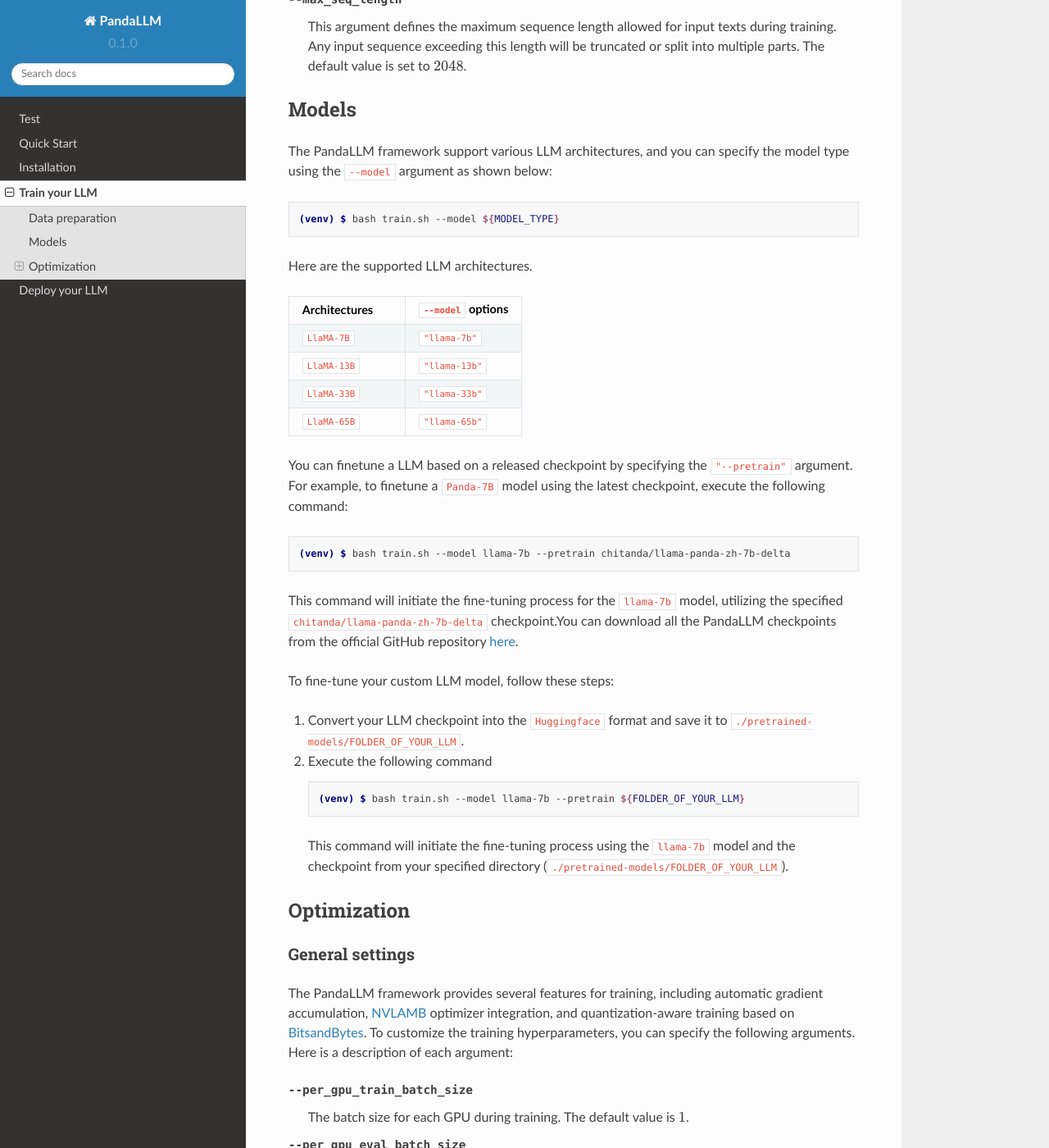
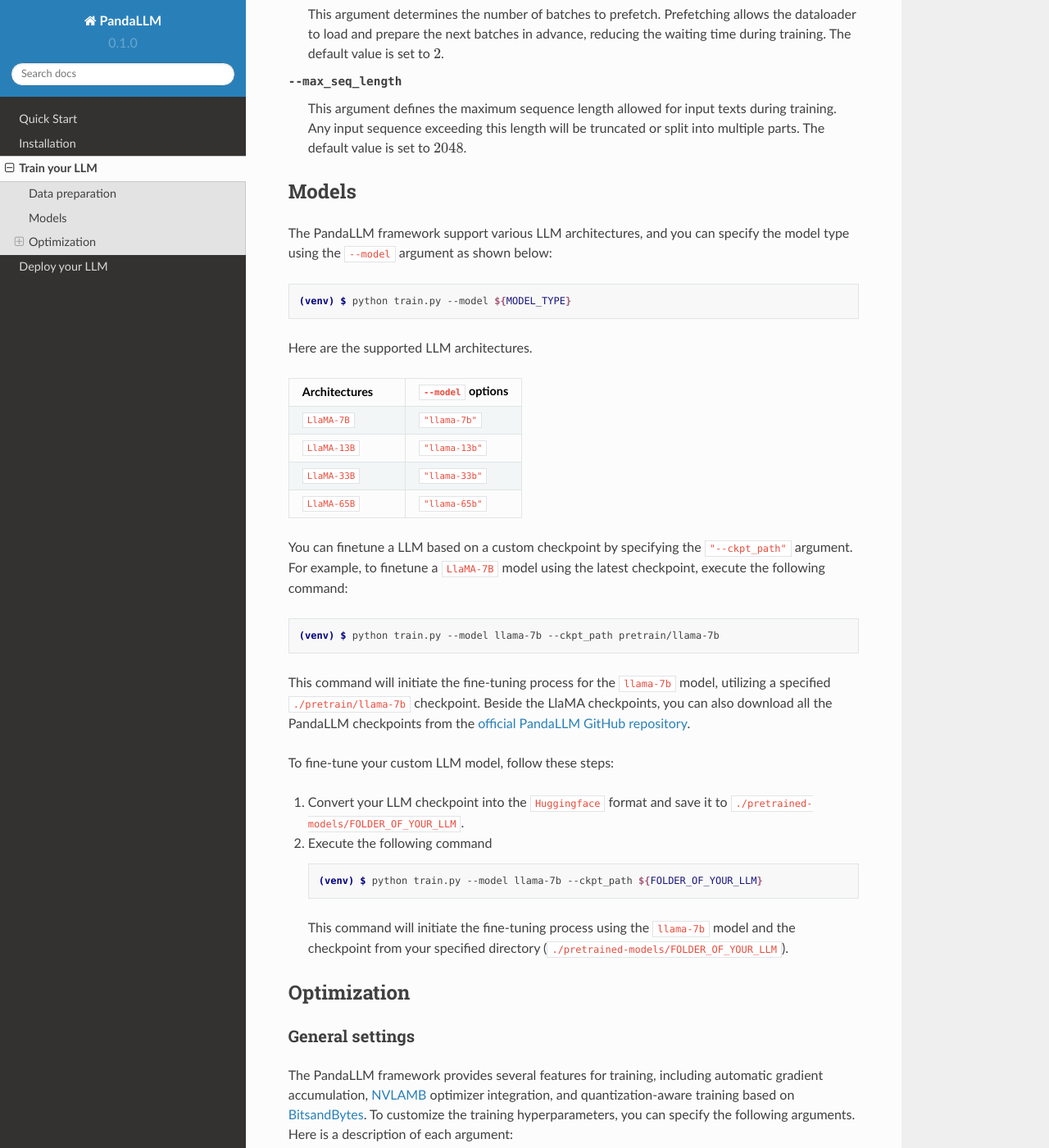
Before and after one commit to mzf666/panda-tutorial, a Sphinx documentation site: the page built from docs/source/train.rst, in a window 1280 px wide and 1400 px high, scrolled down 1675 px. Shown: the whole window at 82% size. Built offline with Sphinx 7.4.7 and the Read the Docs theme 2.0.0, drawn with Linux system fonts in a browser that asks for light colours; some of the changed text lies outside the part shown.

Commit message:
Change train.sh --> train.py

```diff
--- a/docs/source/deploy.rst
+++ b/docs/source/deploy.rst
@@ -4,6 +4,6 @@
 .. autosummary::
    :toctree: generated
 
-.. code-block::
 
-    aa = torch.nn()
+Coming Soon ...
+---------------
--- a/docs/source/index.rst
+++ b/docs/source/index.rst
@@ -11,7 +11,6 @@
 --------
 
 .. toctree::
-    test
     quick_start
     install
     train
--- a/docs/source/quick_start.rst
+++ b/docs/source/quick_start.rst
@@ -1,4 +1,6 @@
 Quick Start
 ==============
 
+>>> import torch
+
 Panda github https://github.com/dandelionsllm/pandallm
--- a/docs/source/train.rst
+++ b/docs/source/train.rst
@@ -1,19 +1,23 @@
 Train your LLM
 ==============
+
+.. autosummary::
+   :toctree: generated
+
 
 `PandaLLM <https://github.com/dandelionsllm/pandallm>`_ enables efficient training of various LLMs by leveraging the `DeepSpeed <https://github.com/microsoft/DeepSpeed>`_ acceleration framework and the `FairScale <https://github.com/facebookresearch/fairscale>`_ parallelization framework. You can train your LLM with a customized configuration using the following command:
 
 .. code-block:: console
 
-    (venv) $ bash train.sh --model llama-7b
+    (venv) $ python train.py --model llama-7b
 
-When you execute the ``train.sh`` script, it automatically generates a training configuration file at ``./conf/tmp.yaml`` based on the configuration template file located at ``./conf/template.yaml``. Subsequently, the script initiates the training process by executing ``./trainer_torch_fsdp_wandb.py``. If you prefer to train your model with a personalized configuration, you can execute the following command:
+When you execute the ``train.py`` script, it automatically generates a training configuration file at ``./conf/tmp.yaml`` based on the configuration template file located at ``./conf/template.yaml``. Subsequently, the script initiates the training process by executing ``./trainer_torch_fsdp_wandb.py``. If you prefer to train your model with a personalized configuration, you can execute the following command:
 
 .. code-block:: console
 
-    (venv) $ bash train.sh --conf_path ${PATH_TO_YOUR_CONF_FILE}
+    (venv) $ python train.py --conf_path ${PATH_TO_YOUR_CONF_FILE}
 
-In the forthcoming sections, we provide a comprehensive overview of the workflow involved in training an LLM using the ``train.sh`` script.
+In the forthcoming sections, we provide a comprehensive overview of the workflow involved in training an LLM using the ``train.py`` script.
 
 
 
@@ -43,7 +47,7 @@
 
 .. code-block:: console
 
-    (venv) $ bash train.sh --instruction_tuning_data_dir ${DIR_TO_YOUR_INSTUCT_DATA} --pretraining_data_dir ${DIR_TO_YOUR_PRETRAIN_DATA}
+    (venv) $ python train.py --instruction_tuning_data_dir ${DIR_TO_YOUR_INSTUCT_DATA} --pretraining_data_dir ${DIR_TO_YOUR_PRETRAIN_DATA}
 
 Please replace ``${DIR_TO_YOUR_INSTRUCT_DATA}`` and ``${DIR_TO_YOUR_PRETRAIN_DATA}`` with the respective directories for your custom instruction-tuning and pretraining datasets.
 
@@ -66,7 +70,7 @@
 
 .. code-block:: console
 
-    (venv) $ bash train.sh --model ${MODEL_TYPE}
+    (venv) $ python train.py --model ${MODEL_TYPE}
 
 Here are the supported LLM architectures.
 
@@ -85,13 +89,13 @@
     * - ``LlaMA-65B``
       - ``"llama-65b"``
 
-You can finetune a LLM based on a released checkpoint by specifying the ``"--pretrain"`` argument. For example, to finetune a ``Panda-7B`` model using the latest checkpoint, execute the following command:
+You can finetune a LLM based on a custom checkpoint by specifying the ``"--ckpt_path"`` argument. For example, to finetune a ``LlaMA-7B`` model using the latest checkpoint, execute the following command:
 
 .. code-block:: console
 
-    (venv) $ bash train.sh --model llama-7b --pretrain chitanda/llama-panda-zh-7b-delta
+    (venv) $ python train.py --model llama-7b --ckpt_path pretrain/llama-7b
 
-This command will initiate the fine-tuning process for the ``llama-7b`` model, utilizing the specified ``chitanda/llama-panda-zh-7b-delta`` checkpoint.You can download all the PandaLLM checkpoints from the official GitHub repository `here <https://github.com/dandelionsllm/pandallm#:~:text=%E4%B8%8D%E5%8F%AF%E5%95%86%E7%94%A8-,%E6%A8%A1%E5%9E%8B%E5%90%8D%E7%A7%B0,%E4%B8%8B%E8%BD%BD%E9%93%BE%E6%8E%A5,-Panda%2D7B>`_.
+This command will initiate the fine-tuning process for the ``llama-7b`` model, utilizing a specified ``./pretrain/llama-7b`` checkpoint. Beside the LlaMA checkpoints, you can also download all the PandaLLM checkpoints from the `official PandaLLM GitHub repository <https://github.com/dandelionsllm/pandallm#:~:text=%E4%B8%8D%E5%8F%AF%E5%95%86%E7%94%A8-,%E6%A8%A1%E5%9E%8B%E5%90%8D%E7%A7%B0,%E4%B8%8B%E8%BD%BD%E9%93%BE%E6%8E%A5,-Panda%2D7B>`_.
 
 
 To fine-tune your custom LLM model, follow these steps:
@@ -101,7 +105,7 @@
 
     .. code-block:: console
 
-        (venv) $ bash train.sh --model llama-7b --pretrain ${FOLDER_OF_YOUR_LLM}
+        (venv) $ python train.py --model llama-7b --ckpt_path ${FOLDER_OF_YOUR_LLM}
 
     This command will initiate the fine-tuning process using the ``llama-7b`` model and the checkpoint from your specified directory (``./pretrained-models/FOLDER_OF_YOUR_LLM``).
 
@@ -151,7 +155,7 @@
 
 .. code-block:: console
 
-        (venv) $ bash train.sh --model llama-7b --pretrain chitanda/llama-panda-zh-7b-delta --learing_rate 2e-3 --num_train_epochs 2
+        (venv) $ python train.py --model llama-7b --ckpt_path chitanda/llama-panda-zh-7b-delta --learing_rate 2e-3 --num_train_epochs 2
 
 
 Low-rank adaptation (LoRA)
@@ -161,7 +165,7 @@
 
 .. code-block:: console
 
-        (venv) $ bash train.sh --model llama-65b --use_lora --lora_r 64 --lora_alpha 16 --lora_dropout 0.05
+        (venv) $ python train.py --model llama-65b --use_lora --lora_r 64 --lora_alpha 16 --lora_dropout 0.05
 
 You can customize the behavior of LoRA during the training process of LLMs by specifying the following arguments.
 
@@ -181,4 +185,4 @@
 
 .. code-block:: console
 
-        (venv) $ bash train.sh --model llama-65b --use_quant
+        (venv) $ python train.py --model llama-65b --use_quant
```
Also changed, not shown: other parts of docs/source/train.rst (+1 -1 lines).
